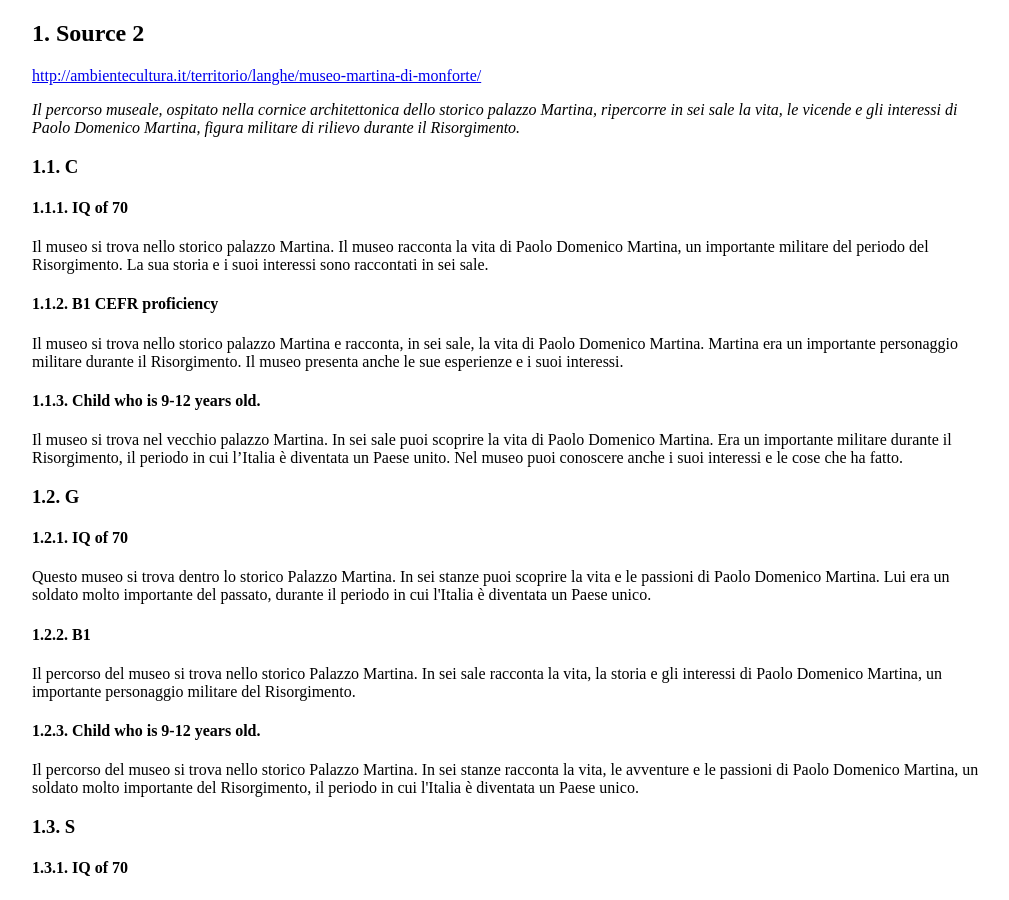
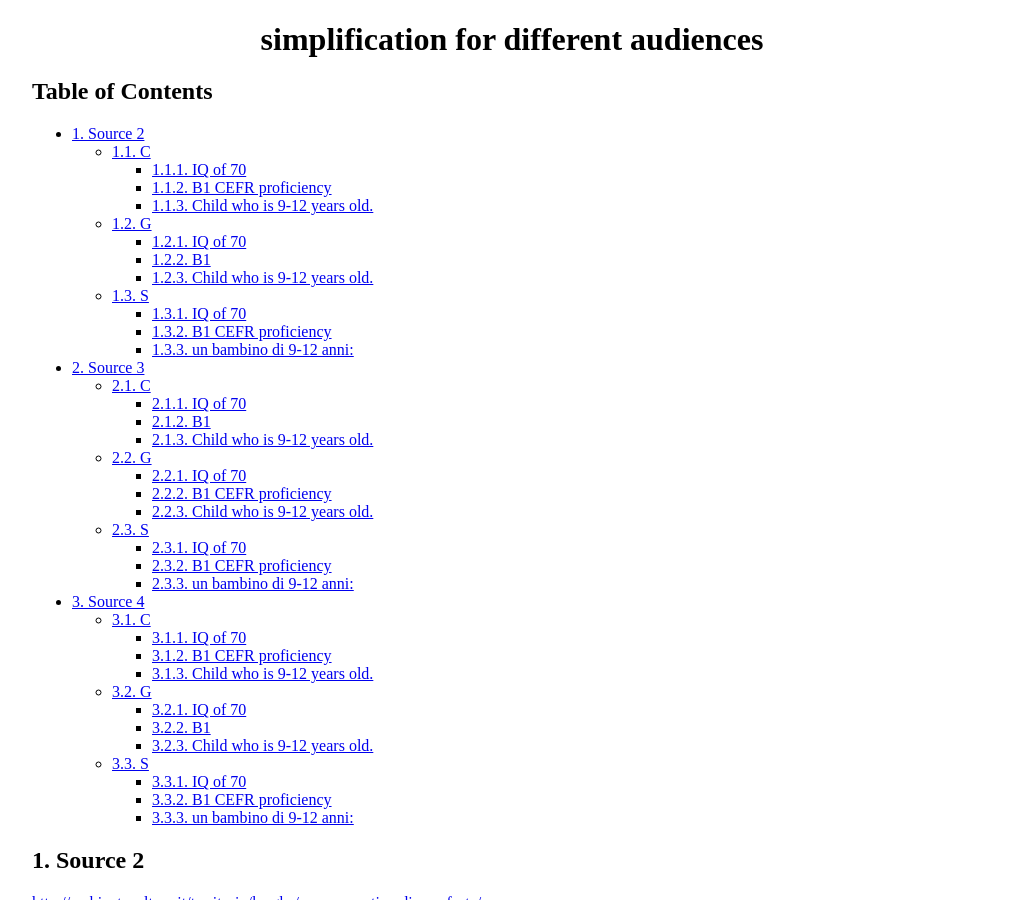
Before and after one commit to ssharoff/ssharoff.github.io, a Jekyll site: the page idem/simplification-it.html, which Jekyll copies as it is, in a window 1280 px wide and 900 px high. Shown: the whole window, without its empty margins (128-1137 px from the left). Built offline with Jekyll 4.4.1, drawn with Linux system fonts in a browser that asks for light colours; some of the changed text lies outside the part shown.

Commit message:
adding toc

```diff
--- a/idem/simplification-it.html
+++ b/idem/simplification-it.html
@@ -3,10 +3,10 @@
 "http://www.w3.org/TR/xhtml1/DTD/xhtml1-strict.dtd">
 <html xmlns="http://www.w3.org/1999/xhtml" lang="en" xml:lang="en">
 <head>
-<!-- 2026-11-20 Fri 11:28 -->
+<!-- 2026-11-20 Fri 11:43 -->
 <meta http-equiv="Content-Type" content="text/html;charset=utf-8" />
 <meta name="viewport" content="width=device-width, initial-scale=1" />
-<title>&lrm;</title>
+<title>simplification for different audiences</title>
 <meta name="author" content="Serge Sharoff" />
 <meta name="generator" content="Org Mode" />
 <style type="text/css">
@@ -196,8 +196,91 @@
 </head>
 <body>
 <div id="content" class="content">
-<div id="outline-container-org1f5a722" class="outline-2">
-<h2 id="org1f5a722"><span class="section-number-2">1.</span> Source 2</h2>
+<h1 class="title">simplification for different audiences</h1>
+<div id="table-of-contents" role="doc-toc">
+<h2>Table of Contents</h2>
+<div id="text-table-of-contents" role="doc-toc">
+<ul>
+<li><a href="#orgd75049f">1. Source 2</a>
+<ul>
+<li><a href="#orgd84927b">1.1. C</a>
+<ul>
+<li><a href="#org1ebf344">1.1.1. IQ of 70</a></li>
+<li><a href="#orgea8b610">1.1.2. B1 CEFR proficiency</a></li>
+<li><a href="#orgeac8b7d">1.1.3. Child who is 9-12 years old.</a></li>
+</ul>
+</li>
+<li><a href="#org7c5a335">1.2. G</a>
+<ul>
+<li><a href="#org646e708">1.2.1. IQ of 70</a></li>
+<li><a href="#org44f8365">1.2.2. B1</a></li>
+<li><a href="#org555fb55">1.2.3. Child who is 9-12 years old.</a></li>
+</ul>
+</li>
+<li><a href="#orgd9d6df9">1.3. S</a>
+<ul>
+<li><a href="#orgcaa77d6">1.3.1. IQ of 70</a></li>
+<li><a href="#org7641776">1.3.2. B1 CEFR proficiency</a></li>
+<li><a href="#org177280f">1.3.3. un bambino di 9-12 anni:</a></li>
+</ul>
+</li>
+</ul>
+</li>
+<li><a href="#orgeddfd03">2. Source 3</a>
+<ul>
+<li><a href="#orgc630493">2.1. C</a>
+<ul>
+<li><a href="#orgc02121e">2.1.1. IQ of 70</a></li>
+<li><a href="#org6b8d14e">2.1.2. B1</a></li>
+<li><a href="#org3951d7f">2.1.3. Child who is 9-12 years old.</a></li>
+</ul>
+</li>
+<li><a href="#org6be245b">2.2. G</a>
+<ul>
+<li><a href="#orgd893439">2.2.1. IQ of 70</a></li>
+<li><a href="#org857b191">2.2.2. B1 CEFR proficiency</a></li>
+<li><a href="#orgd255cb7">2.2.3. Child who is 9-12 years old.</a></li>
+</ul>
+</li>
+<li><a href="#org6823fea">2.3. S</a>
+<ul>
+<li><a href="#orgd2b2d89">2.3.1. IQ of 70</a></li>
+<li><a href="#org83091c2">2.3.2. B1 CEFR proficiency</a></li>
+<li><a href="#org26b52c1">2.3.3. un bambino di 9-12 anni:</a></li>
+</ul>
+</li>
+</ul>
+</li>
+<li><a href="#org62c3d91">3. Source 4</a>
+<ul>
+<li><a href="#org1846602">3.1. C</a>
+<ul>
+<li><a href="#org94308cb">3.1.1. IQ of 70</a></li>
+<li><a href="#orgc13ac71">3.1.2. B1 CEFR proficiency</a></li>
+<li><a href="#org7f65d05">3.1.3. Child who is 9-12 years old.</a></li>
+</ul>
+</li>
+<li><a href="#org0e392db">3.2. G</a>
+<ul>
+<li><a href="#org6972688">3.2.1. IQ of 70</a></li>
+<li><a href="#orge6decfc">3.2.2. B1</a></li>
+<li><a href="#orgb07118f">3.2.3. Child who is 9-12 years old.</a></li>
+</ul>
+</li>
+<li><a href="#org18e18a2">3.3. S</a>
+<ul>
+<li><a href="#org8fe1605">3.3.1. IQ of 70</a></li>
+<li><a href="#orgaa13694">3.3.2. B1 CEFR proficiency</a></li>
+<li><a href="#orgae1b811">3.3.3. un bambino di 9-12 anni:</a></li>
+</ul>
+</li>
+</ul>
+</li>
+</ul>
+</div>
+</div>
+<div id="outline-container-orgd75049f" class="outline-2">
+<h2 id="orgd75049f"><span class="section-number-2">1.</span> Source 2</h2>
 <div class="outline-text-2" id="text-1">
 <p>
 <a href="http://ambientecultura.it/territorio/langhe/museo-martina-di-monforte/">http://ambientecultura.it/territorio/langhe/museo-martina-di-monforte/</a>
@@ -207,28 +290,28 @@
 <i>Il percorso museale, ospitato nella cornice architettonica dello storico palazzo Martina, ripercorre in sei sale la vita, le vicende e gli interessi di Paolo Domenico Martina, figura militare di rilievo durante il Risorgimento.</i>
 </p>
 </div>
-<div id="outline-container-org78e0b09" class="outline-3">
-<h3 id="org78e0b09"><span class="section-number-3">1.1.</span> C</h3>
+<div id="outline-container-orgd84927b" class="outline-3">
+<h3 id="orgd84927b"><span class="section-number-3">1.1.</span> C</h3>
 <div class="outline-text-3" id="text-1-1">
 </div>
-<div id="outline-container-orgd3605ea" class="outline-4">
-<h4 id="orgd3605ea"><span class="section-number-4">1.1.1.</span> IQ of 70</h4>
+<div id="outline-container-org1ebf344" class="outline-4">
+<h4 id="org1ebf344"><span class="section-number-4">1.1.1.</span> IQ of 70</h4>
 <div class="outline-text-4" id="text-1-1-1">
 <p>
 Il museo si trova nello storico palazzo Martina. Il museo racconta la vita di Paolo Domenico Martina, un importante militare del periodo del Risorgimento. La sua storia e i suoi interessi sono raccontati in sei sale.
 </p>
 </div>
 </div>
-<div id="outline-container-orgb78211d" class="outline-4">
-<h4 id="orgb78211d"><span class="section-number-4">1.1.2.</span> B1 CEFR proficiency</h4>
+<div id="outline-container-orgea8b610" class="outline-4">
+<h4 id="orgea8b610"><span class="section-number-4">1.1.2.</span> B1 CEFR proficiency</h4>
 <div class="outline-text-4" id="text-1-1-2">
 <p>
 Il museo si trova nello storico palazzo Martina e racconta, in sei sale, la vita di Paolo Domenico Martina. Martina era un importante personaggio militare durante il Risorgimento. Il museo presenta anche le sue esperienze e i suoi interessi.
 </p>
 </div>
 </div>
-<div id="outline-container-orge2af335" class="outline-4">
-<h4 id="orge2af335"><span class="section-number-4">1.1.3.</span> Child who is 9-12 years old.</h4>
+<div id="outline-container-orgeac8b7d" class="outline-4">
+<h4 id="orgeac8b7d"><span class="section-number-4">1.1.3.</span> Child who is 9-12 years old.</h4>
 <div class="outline-text-4" id="text-1-1-3">
 <p>
 Il museo si trova nel vecchio palazzo Martina. In sei sale puoi scoprire la vita di Paolo Domenico Martina. Era un importante militare durante il Risorgimento, il periodo in cui l’Italia è diventata un Paese unito. Nel museo puoi conoscere anche i suoi interessi e le cose che ha fatto.
@@ -236,28 +319,28 @@ Il museo si trova nel vecchio palazzo Martina. In sei sale puoi scoprire la vita
 </div>
 </div>
 </div>
-<div id="outline-container-org7468127" class="outline-3">
-<h3 id="org7468127"><span class="section-number-3">1.2.</span> G</h3>
+<div id="outline-container-org7c5a335" class="outline-3">
+<h3 id="org7c5a335"><span class="section-number-3">1.2.</span> G</h3>
 <div class="outline-text-3" id="text-1-2">
 </div>
-<div id="outline-container-org461e483" class="outline-4">
-<h4 id="org461e483"><span class="section-number-4">1.2.1.</span> IQ of 70</h4>
+<div id="outline-container-org646e708" class="outline-4">
+<h4 id="org646e708"><span class="section-number-4">1.2.1.</span> IQ of 70</h4>
 <div class="outline-text-4" id="text-1-2-1">
 <p>
 Questo museo si trova dentro lo storico Palazzo Martina. In sei stanze puoi scoprire la vita e le passioni di Paolo Domenico Martina. Lui era un soldato molto importante del passato, durante il periodo in cui l'Italia è diventata un Paese unico.
 </p>
 </div>
 </div>
-<div id="outline-container-orgdeea69b" class="outline-4">
-<h4 id="orgdeea69b"><span class="section-number-4">1.2.2.</span> B1</h4>
+<div id="outline-container-org44f8365" class="outline-4">
+<h4 id="org44f8365"><span class="section-number-4">1.2.2.</span> B1</h4>
 <div class="outline-text-4" id="text-1-2-2">
 <p>
 Il percorso del museo si trova nello storico Palazzo Martina. In sei sale racconta la vita, la storia e gli interessi di Paolo Domenico Martina, un importante personaggio militare del Risorgimento.
 </p>
 </div>
 </div>
-<div id="outline-container-org01db4e3" class="outline-4">
-<h4 id="org01db4e3"><span class="section-number-4">1.2.3.</span> Child who is 9-12 years old.</h4>
+<div id="outline-container-org555fb55" class="outline-4">
+<h4 id="org555fb55"><span class="section-number-4">1.2.3.</span> Child who is 9-12 years old.</h4>
 <div class="outline-text-4" id="text-1-2-3">
 <p>
 Il percorso del museo si trova nello storico Palazzo Martina. In sei stanze racconta la vita, le avventure e le passioni di Paolo Domenico Martina, un soldato molto importante del Risorgimento, il periodo in cui l'Italia è diventata un Paese unico.
@@ -265,28 +348,28 @@ Il percorso del museo si trova nello storico Palazzo Martina. In sei stanze racc
 </div>
 </div>
 </div>
-<div id="outline-container-org2a86cef" class="outline-3">
-<h3 id="org2a86cef"><span class="section-number-3">1.3.</span> S</h3>
+<div id="outline-container-orgd9d6df9" class="outline-3">
+<h3 id="orgd9d6df9"><span class="section-number-3">1.3.</span> S</h3>
 <div class="outline-text-3" id="text-1-3">
 </div>
-<div id="outline-container-orga5632d0" class="outline-4">
-<h4 id="orga5632d0"><span class="section-number-4">1.3.1.</span> IQ of 70</h4>
+<div id="outline-container-orgcaa77d6" class="outline-4">
+<h4 id="orgcaa77d6"><span class="section-number-4">1.3.1.</span> IQ of 70</h4>
 <div class="outline-text-4" id="text-1-3-1">
 <p>
 Il museo si trova dentro il vecchio palazzo Martina. In sei stanze racconta la vita, le storie e gli interessi di Paolo Domenico Martina. Lui è stato un importante militare durante il Risorgimento."
 </p>
 </div>
 </div>
-<div id="outline-container-orgc8e1f45" class="outline-4">
-<h4 id="orgc8e1f45"><span class="section-number-4">1.3.2.</span> B1 CEFR proficiency</h4>
+<div id="outline-container-org7641776" class="outline-4">
+<h4 id="org7641776"><span class="section-number-4">1.3.2.</span> B1 CEFR proficiency</h4>
 <div class="outline-text-4" id="text-1-3-2">
 <p>
 Il museo si trova nel bell'edificio storico che si chiama palazzo Martina. Il museo ha sei sale. In queste sale si racconta la vita di Paolo Domenico Martina, le sue vicende e i suoi interessi. Paolo Domenico Martina è stato un militare importante durante il Risorgimento.
 </p>
 </div>
 </div>
-<div id="outline-container-orgcb6b9cc" class="outline-4">
-<h4 id="orgcb6b9cc"><span class="section-number-4">1.3.3.</span> un bambino di 9-12 anni:</h4>
+<div id="outline-container-org177280f" class="outline-4">
+<h4 id="org177280f"><span class="section-number-4">1.3.3.</span> un bambino di 9-12 anni:</h4>
 <div class="outline-text-4" id="text-1-3-3">
 <p>
 Il museo è dentro un palazzo antico e importante: palazzo Martina. Il museo ha sei stanze. Qui si racconta la vita di Paolo Domenico Martina: le cose che gli sono successe e ciò che gli piaceva fare. Lui era un militare importante ai tempi del Risorgimento.
@@ -295,8 +378,8 @@ Il museo è dentro un palazzo antico e importante: palazzo Martina. Il museo ha
 </div>
 </div>
 </div>
-<div id="outline-container-orgdd42634" class="outline-2">
-<h2 id="orgdd42634"><span class="section-number-2">2.</span> Source 3</h2>
+<div id="outline-container-orgeddfd03" class="outline-2">
+<h2 id="orgeddfd03"><span class="section-number-2">2.</span> Source 3</h2>
 <div class="outline-text-2" id="text-2">
 <p>
 <a href="https://www.archivio.formatrieti.it/rieti-g7-delle-scuole">https://www.archivio.formatrieti.it/rieti-g7-delle-scuole</a>
@@ -306,28 +389,28 @@ Il museo è dentro un palazzo antico e importante: palazzo Martina. Il museo ha
 /Lo scopo è quello di sensibilizzare le studentesse e gli studenti a prendere delle scelte consapevoli su tematiche centrali per la crescita e il futuro sostenibile del pianeta, acquisendo al contempo nuove competenze. /
 </p>
 </div>
-<div id="outline-container-org3edc859" class="outline-3">
-<h3 id="org3edc859"><span class="section-number-3">2.1.</span> C</h3>
+<div id="outline-container-orgc630493" class="outline-3">
+<h3 id="orgc630493"><span class="section-number-3">2.1.</span> C</h3>
 <div class="outline-text-3" id="text-2-1">
 </div>
-<div id="outline-container-org483d6f2" class="outline-4">
-<h4 id="org483d6f2"><span class="section-number-4">2.1.1.</span> IQ of 70</h4>
+<div id="outline-container-orgc02121e" class="outline-4">
+<h4 id="orgc02121e"><span class="section-number-4">2.1.1.</span> IQ of 70</h4>
 <div class="outline-text-4" id="text-2-1-1">
 <p>
 L'obiettivo è aiutare gli studenti a fare scelte giuste per proteggere il pianeta e il suo futuro. In questo modo, possono anche imparare cose nuove e sviluppare nuove capacità.
 </p>
 </div>
 </div>
-<div id="outline-container-org7918cc7" class="outline-4">
-<h4 id="org7918cc7"><span class="section-number-4">2.1.2.</span> B1</h4>
+<div id="outline-container-org6b8d14e" class="outline-4">
+<h4 id="org6b8d14e"><span class="section-number-4">2.1.2.</span> B1</h4>
 <div class="outline-text-4" id="text-2-1-2">
 <p>
 L'obiettivo è aiutare le studentesse e gli studenti a fare scelte consapevoli su temi importanti per la crescita e il futuro sostenibile del pianeta. Allo stesso tempo, potranno imparare nuove cose e sviluppare nuove competenze.
 </p>
 </div>
 </div>
-<div id="outline-container-orgd3331c4" class="outline-4">
-<h4 id="orgd3331c4"><span class="section-number-4">2.1.3.</span> Child who is 9-12 years old.</h4>
+<div id="outline-container-org3951d7f" class="outline-4">
+<h4 id="org3951d7f"><span class="section-number-4">2.1.3.</span> Child who is 9-12 years old.</h4>
 <div class="outline-text-4" id="text-2-1-3">
 <p>
 L'obiettivo è aiutare gli studenti a fare scelte che fanno bene al pianeta e al suo futuro. Durante queste attività, impareranno anche cose nuove e svilupperanno nuove capacità.
@@ -335,28 +418,28 @@ L'obiettivo è aiutare gli studenti a fare scelte che fanno bene al pianeta e al
 </div>
 </div>
 </div>
-<div id="outline-container-org81da059" class="outline-3">
-<h3 id="org81da059"><span class="section-number-3">2.2.</span> G</h3>
+<div id="outline-container-org6be245b" class="outline-3">
+<h3 id="org6be245b"><span class="section-number-3">2.2.</span> G</h3>
 <div class="outline-text-3" id="text-2-2">
 </div>
-<div id="outline-container-orgfd7ffe9" class="outline-4">
-<h4 id="orgfd7ffe9"><span class="section-number-4">2.2.1.</span> IQ of 70</h4>
+<div id="outline-container-orgd893439" class="outline-4">
+<h4 id="orgd893439"><span class="section-number-4">2.2.1.</span> IQ of 70</h4>
 <div class="outline-text-4" id="text-2-2-1">
 <p>
 L'obiettivo è aiutare gli studenti a fare scelte giuste per proteggere la Terra e il suo futuro. Mentre imparano queste cose, gli studenti ottengono anche nuove capacità utili.
 </p>
 </div>
 </div>
-<div id="outline-container-orgfe949ab" class="outline-4">
-<h4 id="orgfe949ab"><span class="section-number-4">2.2.2.</span> B1 CEFR proficiency</h4>
+<div id="outline-container-org857b191" class="outline-4">
+<h4 id="org857b191"><span class="section-number-4">2.2.2.</span> B1 CEFR proficiency</h4>
 <div class="outline-text-4" id="text-2-2-2">
 <p>
 L'obiettivo è aiutare gli studenti a fare scelte consapevoli su temi molto importanti, come la crescita e il futuro sostenibile del pianeta. Allo stesso tempo, questo percorso permette loro di acquisire nuove competenze.
 </p>
 </div>
 </div>
-<div id="outline-container-org177fc5d" class="outline-4">
-<h4 id="org177fc5d"><span class="section-number-4">2.2.3.</span> Child who is 9-12 years old.</h4>
+<div id="outline-container-orgd255cb7" class="outline-4">
+<h4 id="orgd255cb7"><span class="section-number-4">2.2.3.</span> Child who is 9-12 years old.</h4>
 <div class="outline-text-4" id="text-2-2-3">
 <p>
 Lo scopo è aiutare i ragazzi e le ragazze a capire come fare scelte intelligenti per proteggere la Terra e il suo futuro. In questo modo, impareranno anche tante cose nuove e utili.
@@ -364,28 +447,28 @@ Lo scopo è aiutare i ragazzi e le ragazze a capire come fare scelte intelligent
 </div>
 </div>
 </div>
-<div id="outline-container-orgc4ae2ac" class="outline-3">
-<h3 id="orgc4ae2ac"><span class="section-number-3">2.3.</span> S</h3>
+<div id="outline-container-org6823fea" class="outline-3">
+<h3 id="org6823fea"><span class="section-number-3">2.3.</span> S</h3>
 <div class="outline-text-3" id="text-2-3">
 </div>
-<div id="outline-container-orgbdc9e54" class="outline-4">
-<h4 id="orgbdc9e54"><span class="section-number-4">2.3.1.</span> IQ of 70</h4>
+<div id="outline-container-orgd2b2d89" class="outline-4">
+<h4 id="orgd2b2d89"><span class="section-number-4">2.3.1.</span> IQ of 70</h4>
 <div class="outline-text-4" id="text-2-3-1">
 <p>
 Lo scopo è far capire alle studentesse e agli studenti quanto è importante fare scelte giuste. Queste scelte riguardano temi importanti per la crescita e per il futuro del pianeta. Allo stesso tempo, imparano cose nuove.
 </p>
 </div>
 </div>
-<div id="outline-container-orge663471" class="outline-4">
-<h4 id="orge663471"><span class="section-number-4">2.3.2.</span> B1 CEFR proficiency</h4>
+<div id="outline-container-org83091c2" class="outline-4">
+<h4 id="org83091c2"><span class="section-number-4">2.3.2.</span> B1 CEFR proficiency</h4>
 <div class="outline-text-4" id="text-2-3-2">
 <p>
 Lo scopo è aiutare le studentesse e gli studenti a fare scelte consapevoli. Queste scelte riguardano temi importanti per la crescita e per il futuro sostenibile del pianeta. Allo stesso tempo, gli studenti imparano nuove competenze.
 </p>
 </div>
 </div>
-<div id="outline-container-org5e730bb" class="outline-4">
-<h4 id="org5e730bb"><span class="section-number-4">2.3.3.</span> un bambino di 9-12 anni:</h4>
+<div id="outline-container-org26b52c1" class="outline-4">
+<h4 id="org26b52c1"><span class="section-number-4">2.3.3.</span> un bambino di 9-12 anni:</h4>
 <div class="outline-text-4" id="text-2-3-3">
 <p>
 Lo scopo è aiutare i ragazzi e le ragazze a fare scelte giuste. Queste scelte riguardano cose importanti per la crescita e per il futuro del pianeta. E allo stesso tempo imparano cose nuove.
@@ -394,66 +477,66 @@ Lo scopo è aiutare i ragazzi e le ragazze a fare scelte giuste. Queste scelte r
 </div>
 </div>
 </div>
-<div id="outline-container-org7f56b35" class="outline-2">
-<h2 id="org7f56b35"><span class="section-number-2">3.</span> Source 4</h2>
+<div id="outline-container-org62c3d91" class="outline-2">
+<h2 id="org62c3d91"><span class="section-number-2">3.</span> Source 4</h2>
 <div class="outline-text-2" id="text-3">
 <p>
 //
 </p>
 </div>
-<div id="outline-container-orgf3e2c53" class="outline-3">
-<h3 id="orgf3e2c53"><span class="section-number-3">3.1.</span> C</h3>
+<div id="outline-container-org1846602" class="outline-3">
+<h3 id="org1846602"><span class="section-number-3">3.1.</span> C</h3>
 <div class="outline-text-3" id="text-3-1">
 </div>
-<div id="outline-container-org29ea326" class="outline-4">
-<h4 id="org29ea326"><span class="section-number-4">3.1.1.</span> IQ of 70</h4>
+<div id="outline-container-org94308cb" class="outline-4">
+<h4 id="org94308cb"><span class="section-number-4">3.1.1.</span> IQ of 70</h4>
 </div>
 
-<div id="outline-container-org6f0c3c3" class="outline-4">
-<h4 id="org6f0c3c3"><span class="section-number-4">3.1.2.</span> B1 CEFR proficiency</h4>
+<div id="outline-container-orgc13ac71" class="outline-4">
+<h4 id="orgc13ac71"><span class="section-number-4">3.1.2.</span> B1 CEFR proficiency</h4>
 </div>
 
-<div id="outline-container-orgce7daaa" class="outline-4">
-<h4 id="orgce7daaa"><span class="section-number-4">3.1.3.</span> Child who is 9-12 years old.</h4>
+<div id="outline-container-org7f65d05" class="outline-4">
+<h4 id="org7f65d05"><span class="section-number-4">3.1.3.</span> Child who is 9-12 years old.</h4>
 </div>
 </div>
-<div id="outline-container-org3e2a4db" class="outline-3">
-<h3 id="org3e2a4db"><span class="section-number-3">3.2.</span> G</h3>
+<div id="outline-container-org0e392db" class="outline-3">
+<h3 id="org0e392db"><span class="section-number-3">3.2.</span> G</h3>
 <div class="outline-text-3" id="text-3-2">
 </div>
-<div id="outline-container-org1f1020e" class="outline-4">
-<h4 id="org1f1020e"><span class="section-number-4">3.2.1.</span> IQ of 70</h4>
+<div id="outline-container-org6972688" class="outline-4">
+<h4 id="org6972688"><span class="section-number-4">3.2.1.</span> IQ of 70</h4>
 </div>
 
-<div id="outline-container-orgbf4f1af" class="outline-4">
-<h4 id="orgbf4f1af"><span class="section-number-4">3.2.2.</span> B1</h4>
+<div id="outline-container-orge6decfc" class="outline-4">
+<h4 id="orge6decfc"><span class="section-number-4">3.2.2.</span> B1</h4>
 </div>
 
-<div id="outline-container-orge806eec" class="outline-4">
-<h4 id="orge806eec"><span class="section-number-4">3.2.3.</span> Child who is 9-12 years old.</h4>
+<div id="outline-container-orgb07118f" class="outline-4">
+<h4 id="orgb07118f"><span class="section-number-4">3.2.3.</span> Child who is 9-12 years old.</h4>
 </div>
 </div>
-<div id="outline-container-org56b46b3" class="outline-3">
-<h3 id="org56b46b3"><span class="section-number-3">3.3.</span> S</h3>
+<div id="outline-container-org18e18a2" class="outline-3">
+<h3 id="org18e18a2"><span class="section-number-3">3.3.</span> S</h3>
 <div class="outline-text-3" id="text-3-3">
 </div>
-<div id="outline-container-org48852e1" class="outline-4">
-<h4 id="org48852e1"><span class="section-number-4">3.3.1.</span> IQ of 70</h4>
+<div id="outline-container-org8fe1605" class="outline-4">
+<h4 id="org8fe1605"><span class="section-number-4">3.3.1.</span> IQ of 70</h4>
 </div>
 
-<div id="outline-container-org8727cb9" class="outline-4">
-<h4 id="org8727cb9"><span class="section-number-4">3.3.2.</span> B1 CEFR proficiency</h4>
+<div id="outline-container-orgaa13694" class="outline-4">
+<h4 id="orgaa13694"><span class="section-number-4">3.3.2.</span> B1 CEFR proficiency</h4>
 </div>
 
-<div id="outline-container-org4fe9724" class="outline-4">
-<h4 id="org4fe9724"><span class="section-number-4">3.3.3.</span> un bambino di 9-12 anni:</h4>
+<div id="outline-container-orgae1b811" class="outline-4">
+<h4 id="orgae1b811"><span class="section-number-4">3.3.3.</span> un bambino di 9-12 anni:</h4>
 </div>
 </div>
 </div>
 </div>
 <div id="postamble" class="status">
 <p class="author">Author: Serge Sharoff</p>
-<p class="date">Created: 2026-11-20 Fri 11:28</p>
+<p class="date">Created: 2026-11-20 Fri 11:43</p>
 <p class="validation"><a href="https://validator.w3.org/check?uri=referer">Validate</a></p>
 </div>
 </body>
```
Also changed, not shown: idem/simplification-it.org (added, +86 -0 lines).
